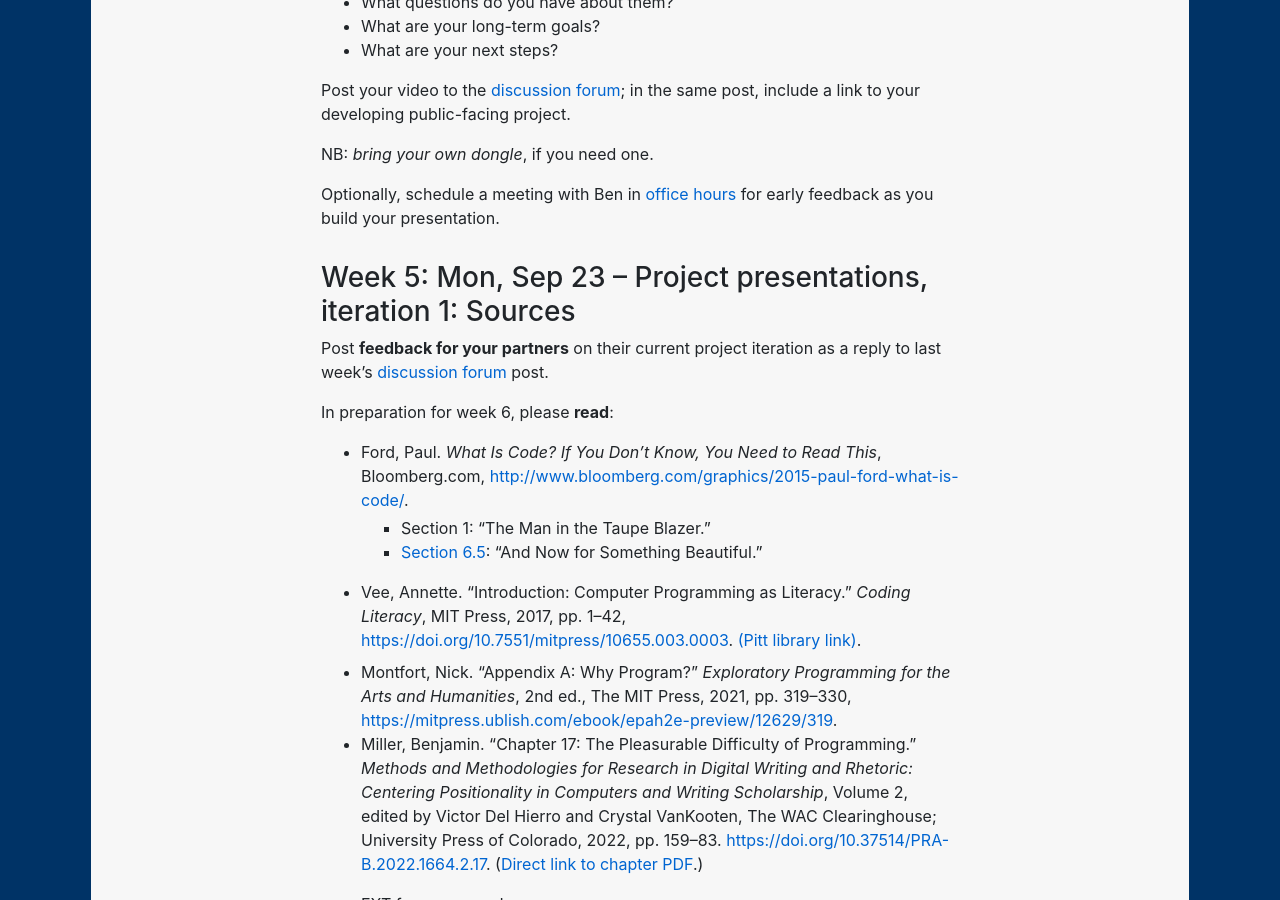
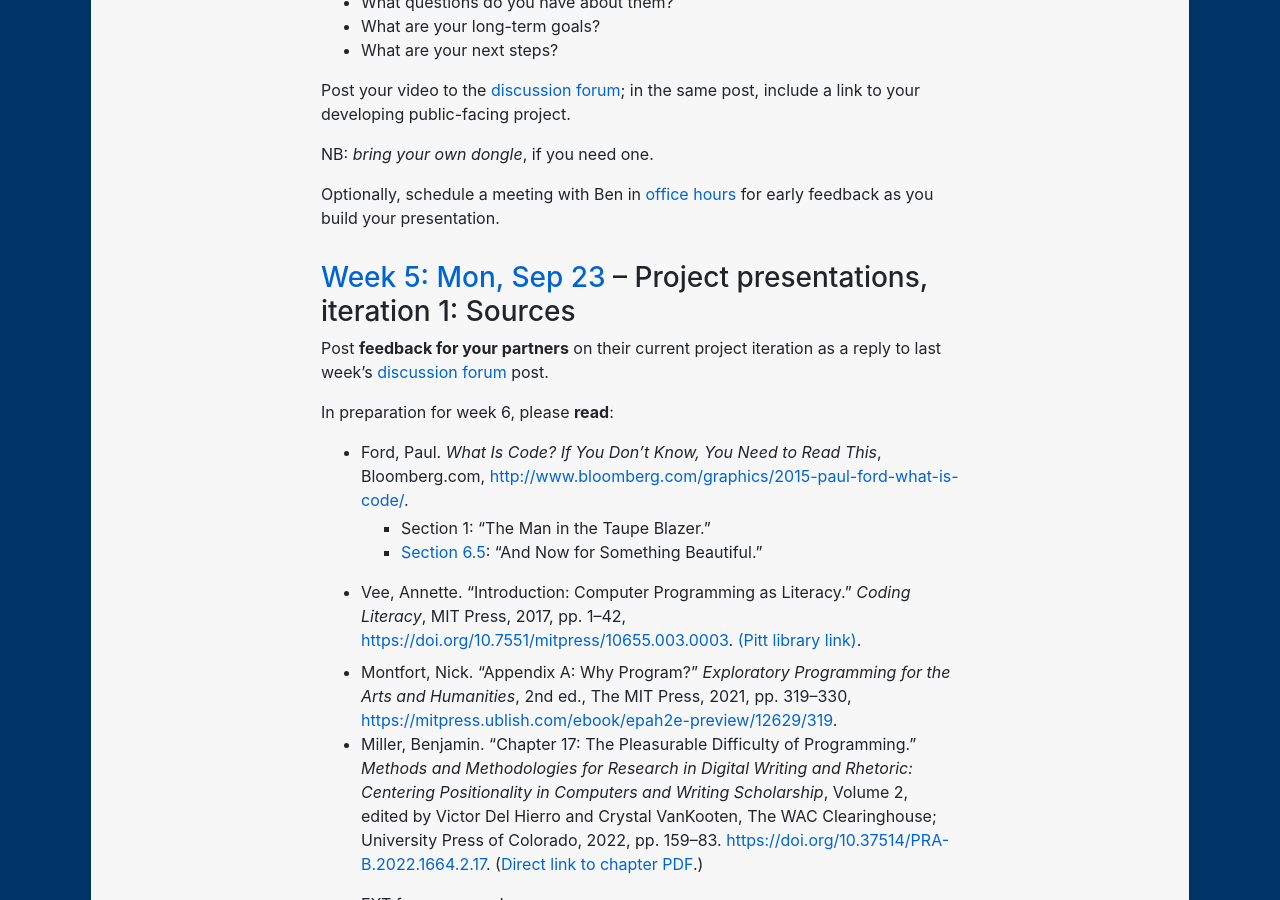
Before and after one commit to benmiller314/dsam2024fall, a Jekyll site: the page built from schedule.md, in a window 1280 px wide and 900 px high, scrolled down 4566 px. Built offline with Jekyll 4.4.1, drawn with Linux system fonts in a browser that asks for light colours; our own code applies the rules of GitHub Pages for plain Markdown files; part of the change alters nothing that is shown.

```diff
--- a/schedule.md
+++ b/schedule.md
@@ -145,7 +145,7 @@ Optionally, schedule a meeting with Ben in [office hours](office) for early feed
 
 
 <a id="current"></a>
-<h3 id="week-05">Week 5: Mon, Sep 23 – Project presentations, iteration 1: Sources</h3>
+<h3 id="week-05"><a href="plans/week-05">Week 5: Mon, Sep 23</a> – Project presentations, iteration 1: Sources</h3>
 
 Post **feedback for your partners** on their current project iteration as a reply to last week's [discussion forum]({{site.repo_url}}/discussions) post.
 
```
